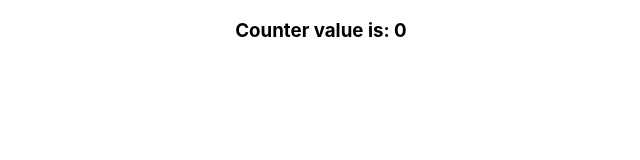
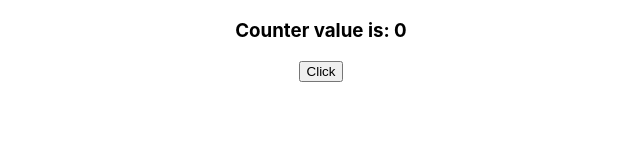
Before and after one commit to kDera/react-ppp, a React (Create React App) app: page / in a window 1280 px wide. Shown: the top 160 px of the page, without its empty margins (319-959 px from the left). Built offline with nearby package versions, Linux system fonts and the light colour scheme.

Commit message:
button added

```diff
--- a/src/components/Counter.js
+++ b/src/components/Counter.js
@@ -8,7 +8,14 @@ class Counter extends Component{
         };
     }
     render(){
-        return <h3>Counter value is: {this.state.counter} </h3>
+        return(
+        <div>
+            <h3>Counter value is: {this.state.counter} </h3>
+            <button>Click</button>
+        </div>
+        )
+
+
     }
 }
 
```
